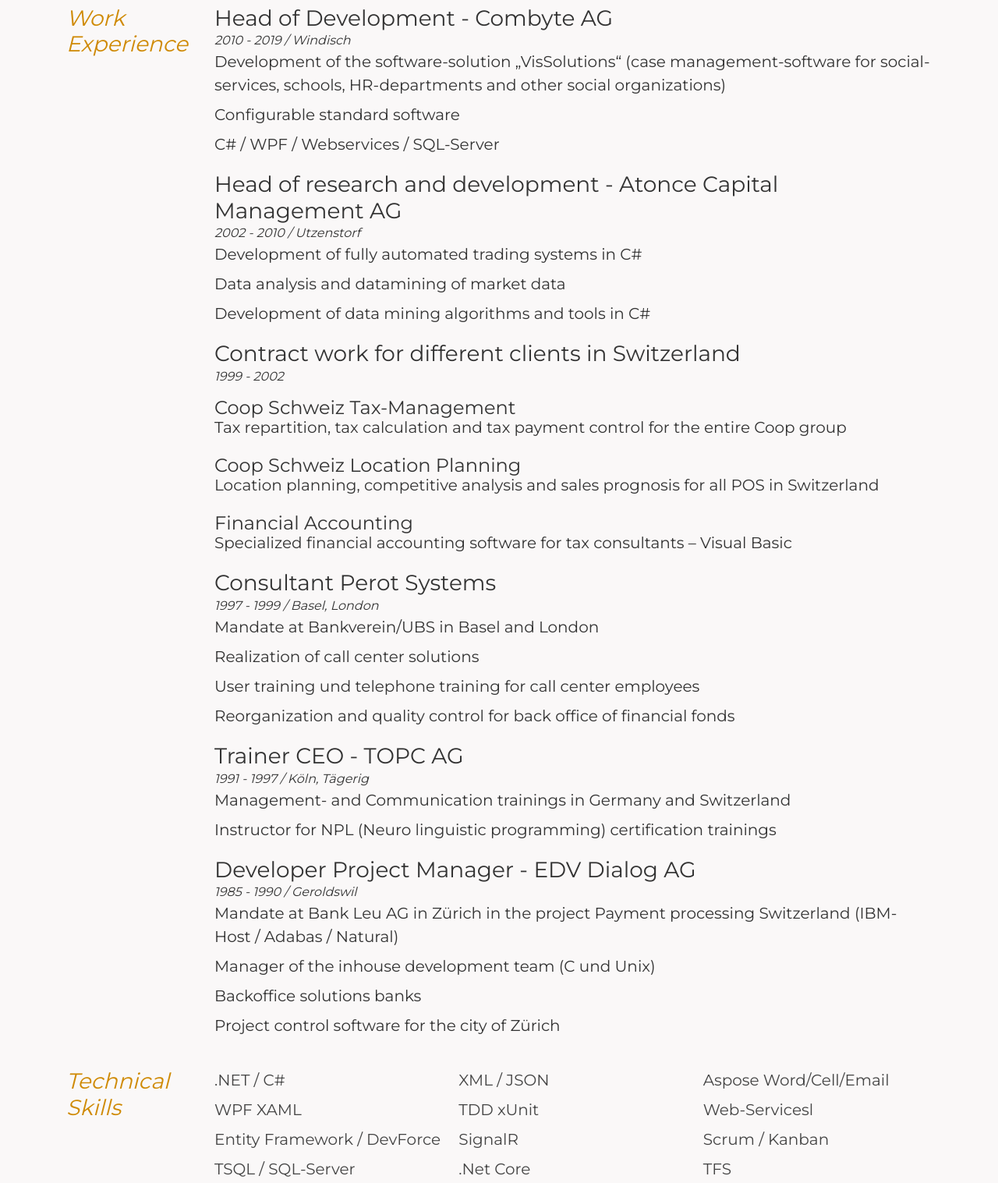
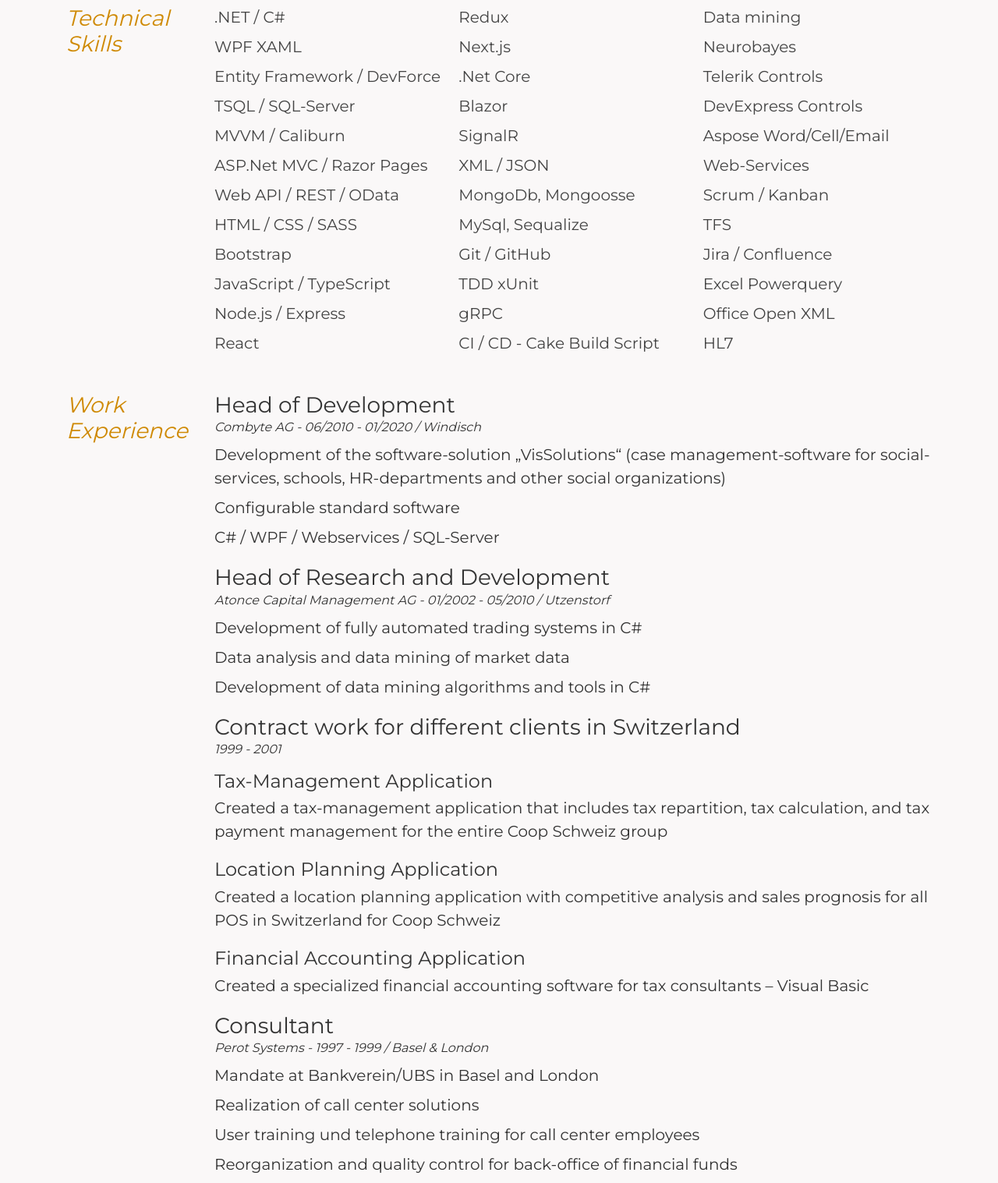
Before and after one commit to jbello88/cv, a plain HTML site: page index.html in a window 1280 px wide. Shown: the part 240-1757 px from the top of the page at 78% size. Drawn offline with nearby package versions, Linux system fonts and the light colour scheme.

Commit message:
Changes after Talk with Erika

```diff
--- a/index.html
+++ b/index.html
@@ -44,95 +44,6 @@
 
   </header>
 
-  <!-- Work experience -->
-  <section class="container">
-    <div class="row">
-      <div class="col-lg-2 sectionTitle">
-        <h1>Work Experience</h1>
-      </div>
-
-      <div class="col-lg-10 sectionContent">
-        <article>
-          <h2>Head of Development - Combyte AG </h2>
-          <p class="subDetails">2010 - 2019 / Windisch</p>
-          <ul>
-            <li>Development of the software-solution „VisSolutions“
-              (case management-software for social-services, schools,
-              HR-departments and other social organizations) </li>
-            <li>Configurable standard software </li>
-            <li>C# / WPF / Webservices / SQL-Server</li>
-
-          </ul>
-        </article>
-
-        <article>
-          <h2>Head of research and development - Atonce Capital Management AG</h2>
-          <p class="subDetails">2002 - 2010 / Utzenstorf</p>
-          <ul>
-            <li>Development of fully automated trading systems in C# </li>
-            <li>Data analysis and datamining of market data </li>
-            <li>Development of data mining algorithms and tools in C# </li>
-
-          </ul>
-        </article>
-
-        <article>
-          <h2>Contract work for different clients in Switzerland</h2>
-          <p class="subDetails">1999 - 2002</p>
-          <h3>Coop Schweiz Tax-Management</h3>
-          <ul>
-            <li>Tax repartition, tax calculation and tax payment control for the entire Coop group</li>
-          </ul>
-
-          <h3>Coop Schweiz Location Planning</h3>
-          <ul>
-            <li>Location planning, competitive analysis and sales prognosis for all POS in Switzerland</li>
-          </ul>
-
-          <h3>Financial Accounting</h3>
-          <ul>
-            <li>Specialized financial accounting software for tax consultants – Visual Basic</li>
-          </ul>
-        </article>
-
-        <article>
-          <h2>Consultant Perot Systems</h2>
-          <p class="subDetails">1997 - 1999 / Basel, London</p>
-          <ul>
-            <li>Mandate at Bankverein/UBS in Basel and London </li>
-            <li>Realization of call center solutions</li>
-            <li>User training und telephone training for call center employees</li>
-            <li>Reorganization and quality control for back office of financial fonds</li>
-
-          </ul>
-        </article>
-
-        <article>
-          <h2>Trainer CEO - TOPC AG</h2>
-          <p class="subDetails">1991 - 1997 / Köln, Tägerig</p>
-          <ul>
-            <li>Management- and Communication trainings in Germany and Switzerland</li>
-            <li>Instructor for NPL (Neuro linguistic programming) certification trainings</li>
-
-          </ul>
-        </article>
-
-        <article>
-          <h2>Developer Project Manager - EDV Dialog AG </h2>
-          <p class="subDetails">1985 - 1990 / Geroldswil</p>
-          <ul>
-            <li>Mandate at Bank Leu AG in Zürich in the project Payment processing Switzerland (IBM-Host / Adabas /
-              Natural) </li>
-            <li>Manager of the inhouse development team (C und Unix)</li>
-            <ul>
-              <li>Backoffice solutions banks</li>
-              <li>Project control software for the city of Zürich</li>
-            </ul>
-          </ul>
-        </article>
-      </div>
-    </div>
-  </section>
 
   <!-- Technical skills -->
   <section class="container">
@@ -151,20 +62,28 @@
           <li>ASP.Net MVC / Razor Pages</li>
           <li>Web API / REST / OData</li>
           <li>HTML / CSS / SASS</li>
-          <li>CI / CD - Cake Build Script</li>
-          <li>Git / GitHub</li>
-          <li>XML / JSON</li>
-          <li>TDD xUnit</li>
-          <li>SignalR</li>
+          <li>Bootstrap</li>
+          <li>JavaScript / TypeScript</li>
+          <li>Node.js / Express</li>
+          <li>React</li>
+          <li>Redux</li>
+          <li>Next.js</li>
           <li>.Net Core</li>
           <li>Blazor</li>
+          <li>SignalR</li>
+          <li>XML / JSON</li>
+          <li>MongoDb, Mongoosse</li>
+          <li>MySql, Sequalize</li>
+          <li>Git / GitHub</li>
+          <li>TDD xUnit</li>
           <li>gRPC</li>
-          <li>Datamining</li>
+          <li>CI / CD - Cake Build Script</li>
+          <li>Data mining</li>
           <li>Neurobayes</li>
           <li>Telerik Controls</li>
           <li>DevExpress Controls</li>
           <li>Aspose Word/Cell/Email</li>
-          <li>Web-Servicesl</li>
+          <li>Web-Services</li>
           <li>Scrum / Kanban</li>
           <li>TFS</li>
           <li>Jira / Confluence</li>
@@ -177,34 +96,115 @@
   </section>
 
 
+  <!-- Work experience -->
   <section class="container">
     <div class="row">
       <div class="col-lg-2 sectionTitle">
-        <h1>Education Training Certificates</h1>
+        <h1>Work Experience</h1>
       </div>
 
       <div class="col-lg-10 sectionContent">
-        <article class="education">
-
+        <article>
+          <h2>Head of Development</h2>
+          <p class="subDetails">Combyte AG - 06/2010 - 01/2020 / Windisch</p>
           <ul>
-            <li>Graduate School of Business Administration Oekreal – Zürich</li>
-            <li>Training in Gestalt Psychology: Esalen Institute – Big Sur, California</li>
-            <li c>Psychology: United States International University – San Diego, California</li>
-            <li>Swiss High School Diploma (Matura Type C) – Gymnasium Liestal, Switzerland</li>
-            <li>US High School Diploma – Sunny HillsHigh School - Fullerton California</li>
+            <li>Development of the software-solution „VisSolutions“
+              (case management-software for social-services, schools,
+              HR-departments and other social organizations) </li>
+            <li>Configurable standard software </li>
+            <li>C# / WPF / Webservices / SQL-Server</li>
 
           </ul>
         </article>
 
+        <article>
+          <h2>Head of Research and Development</h2>
+          <p class="subDetails">Atonce Capital Management AG - 01/2002 - 05/2010 / Utzenstorf</p>
+          <ul>
+            <li>Development of fully automated trading systems in C# </li>
+            <li>Data analysis and data mining of market data </li>
+            <li>Development of data mining algorithms and tools in C# </li>
+          </ul>
+        </article>
+
+        <article>
+          <h2>Contract work for different clients in Switzerland</h2>
+          <p class="subDetails">1999 - 2001</p>
+          <h3>Tax-Management Application</h3>
+          <ul>
+            <li>Created a tax-management application that includes tax repartition, tax calculation, and tax payment
+              management for the entire Coop Schweiz group</li>
+          </ul>
+
+          <h3>Location Planning Application</h3>
+          <ul>
+            <li>Created a location planning application with competitive analysis and sales prognosis for all POS in
+              Switzerland for Coop Schweiz</li>
+          </ul>
+
+          <h3>Financial Accounting Application</h3>
+          <ul>
+            <li>Created a specialized financial accounting software for tax consultants – Visual Basic</li>
+          </ul>
+        </article>
+
+        <article>
+          <h2>Consultant</h2>
+          <p class="subDetails">Perot Systems - 1997 - 1999 / Basel & London</p>
+          <ul>
+            <li>Mandate at Bankverein/UBS in Basel and London </li>
+            <li>Realization of call center solutions</li>
+            <li>User training und telephone training for call center employees</li>
+            <li>Reorganization and quality control for back-office of financial funds</li>
+
+          </ul>
+        </article>
+
+        <article>
+          <h2>Trainer / CEO</h2>
+          <p class="subDetails">TOPC AG - 1991 - 1997 / Köln & Switzerland</p>
+          <ul>
+            <li>Management- and Communication trainings in Germany and Switzerland</li>
+            <li>Instructor for NLP (Neuro Linguistic Programming) certification trainings</li>
+
+          </ul>
+        </article>
+
+        <article>
+          <h2>Developer Project Manager</h2>
+          <p class="subDetails">EDV Dialog AG - 1985 - 1990 / Geroldswil</p>
+          <ul>
+            <li>Mandate at Bank Leu AG in Zürich in the project Payment processing Switzerland (IBM-Host / Adabas /
+              Natural) </li>
+            <li>Manager of the inhouse development team (C und Unix)</li>
+            <ul>
+              <li>Back Office solutions for banks</li>
+              <li>Project control software for the city of Zürich</li>
+            </ul>
+          </ul>
+        </article>
+      </div>
+    </div>
+  </section>
+
+
+  <section class="container">
+    <div class="row">
+      <div class="col-lg-2 sectionTitle">
+        <h1>Certificates Trainings</h1>
+      </div>
+
+      <div class="col-lg-10 sectionContent">
 
         <article>
 
           <ul>
+            <li>WBS - Full-Stack Web & App Development Bootcamp (2020)</li>
             <li>MCPD Designing and Developing Enterprise Applications (2010)</li>
             <li>MCTS Windows Forms Application Development (2010)</li>
             <li>MCTS Windows Communication Foundation (2010)</li>
             <li>MCTS ADO.Net Application Development (2010)</li>
-            <li">MCTS ASP.Net Application Development (2010)</li>
+            <li>MCTS ASP.Net Application Development (2010)</li>
             <li><br /></li>
 
             <li>NLP (Neuro-Linguistic-Programming) Trainer/Instructor DVNLP (1997)</li>
@@ -214,6 +214,26 @@
       </div>
     </div>
   </section>
+
+  <section class="container">
+    <div class="row">
+      <div class="col-lg-2 sectionTitle">
+        <h1>Education</h1>
+      </div>
+
+      <div class="col-lg-10 sectionContent">
+        <article class="education">
+
+          <ul>
+            <li>Graduate School of Business Administration Oekreal – Zürich</li>
+            <li>Training in Gestalt Psychology: Esalen Institute – Big Sur, California</li>
+            <li>Psychology United States International University – San Diego, California</li>
+
+          </ul>
+        </article>
+      </div>
+    </div>
+  </section>
 </body>
 
 </html>
--- a/style.css
+++ b/style.css
@@ -28,6 +28,8 @@
 
 header .pic {
   max-width: 7rem;
+  -webkit-transform: scaleX(-1);
+  transform: scaleX(-1);
 }
 
 header h2 {
@@ -97,19 +99,20 @@
 article h3 {
   font-size: 1.2rem;
   margin-top: 0.6em;
-  margin-bottom: -0.2em;
+  margin-bottom: 0.2em;
 }
 
 .subDetails {
   font-size: 0.8rem;
   font-style: italic;
   margin: 0;
+  margin-bottom: 0.5em;
 }
 
 .keySkills {
   list-style-type: none;
   -webkit-column-count: 2;
-          column-count: 2;
+  column-count: 2;
   margin-bottom: 20px;
   color: #444;
 }
@@ -134,7 +137,7 @@
   }
   .keySkills {
     -webkit-column-count: 3;
-            column-count: 3;
+    column-count: 3;
   }
 }
 
```
Lines whose indentation alone changed are shown as unchanged.
